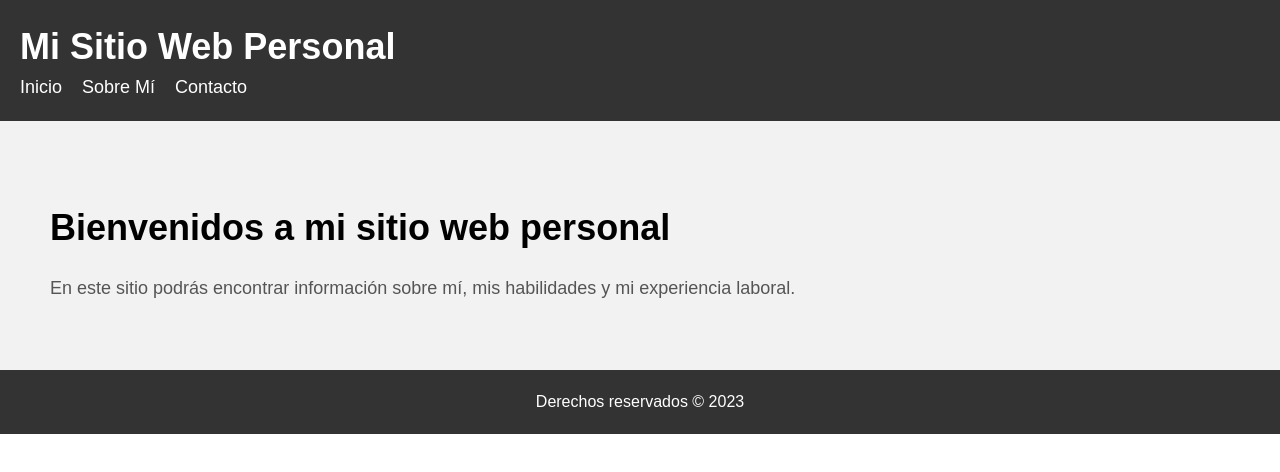
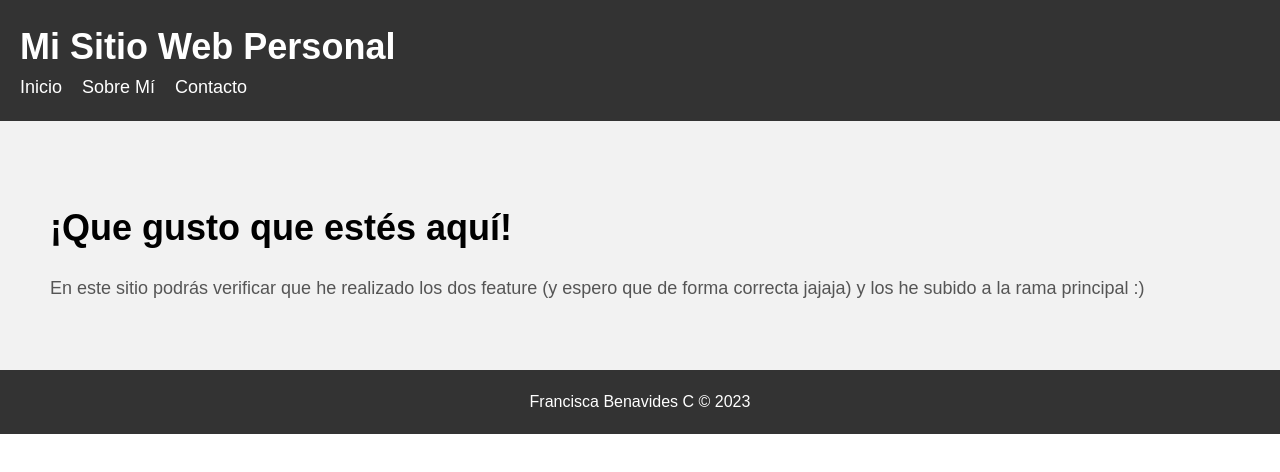
Before and after one commit to FranciscaBC/TrabajoPractico-Francisca-Benavides, a plain HTML site: page index.html in a window 1280 px wide. Drawn offline with Linux system fonts and the light colour scheme.

Commit message:
Se actualiza sección de inicio: título y descripción además del footer correspondiente a los derechos de autor del template del proyecto.

```diff
--- a/index.html
+++ b/index.html
@@ -18,13 +18,13 @@
 
     <main>
       <section id="inicio">
-        <h2>Bienvenidos a mi sitio web personal</h2>
-        <p>En este sitio podrás encontrar información sobre mí, mis habilidades y mi experiencia laboral.</p>
+        <h2>¡Que gusto que estés aquí!</h2>
+        <p>En este sitio podrás verificar que he realizado los dos feature (y espero que de forma correcta jajaja) y los he subido a la rama principal :)</p>
       </section>
     </main>
 
     <footer>
-      <p>Derechos reservados © 2023</p>
+      <p>Francisca Benavides C © 2023</p>
     </footer>
   </body>
 </html>
```
